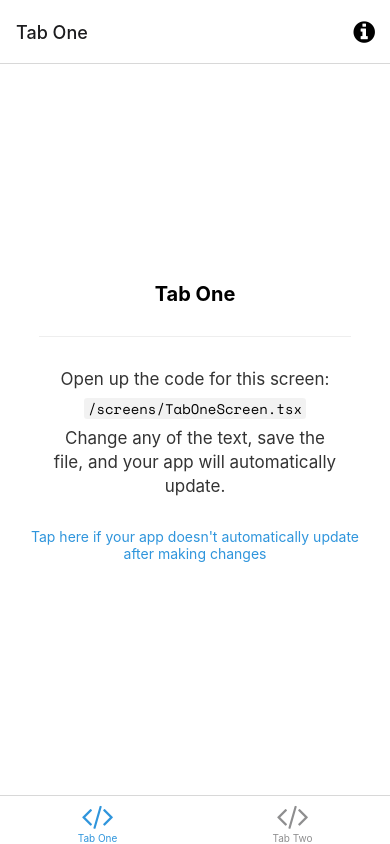
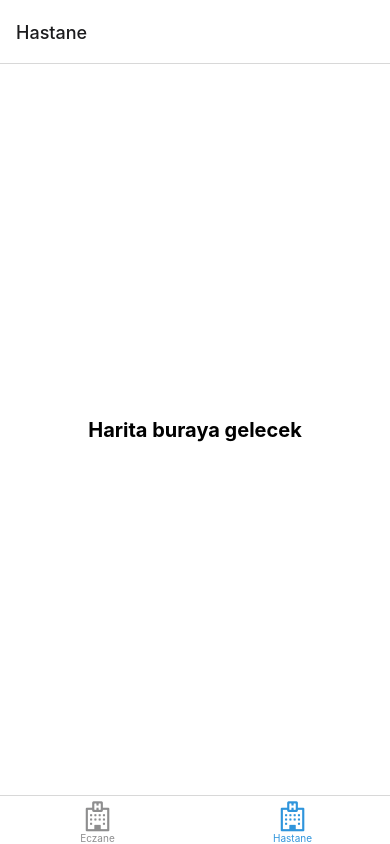
Before and after one commit to talharic/eczaneBul, a React Native app: screen /MapPharmacy in a window 390 px wide. Built offline with nearby package versions, Linux system fonts and the light colour scheme; what expo-linking would draw is missing.

Commit message:
Tabs changed to show only one map and linking configuration changed.

```diff
--- a/navigation/LinkingConfiguration.ts
+++ b/navigation/LinkingConfiguration.ts
@@ -15,14 +15,9 @@ const linking: LinkingOptions<RootStackParamList> = {
     screens: {
       Root: {
         screens: {
-          TabOne: {
+          Map: {
             screens: {
-              TabOneScreen: 'one',
-            },
-          },
-          TabTwo: {
-            screens: {
-              TabTwoScreen: 'two',
+              MapScreen: 'map',
             },
           },
         },
--- a/navigation/index.tsx
+++ b/navigation/index.tsx
@@ -14,8 +14,7 @@ import Colors from '../constants/Colors';
 import useColorScheme from '../hooks/useColorScheme';
 import ModalScreen from '../screens/ModalScreen';
 import NotFoundScreen from '../screens/NotFoundScreen';
-import TabOneScreen from '../screens/TabOneScreen';
-import TabTwoScreen from '../screens/TabTwoScreen';
+import MapScreen from '../screens/MapScreen';
 import { RootStackParamList, RootTabParamList, RootTabScreenProps } from '../types';
 import LinkingConfiguration from './LinkingConfiguration';
 
@@ -58,38 +57,24 @@ function BottomTabNavigator() {
 
   return (
     <BottomTab.Navigator
-      initialRouteName="TabOne"
+      initialRouteName="Map"
       screenOptions={{
         tabBarActiveTintColor: Colors[colorScheme].tint,
       }}>
       <BottomTab.Screen
-        name="TabOne"
-        component={TabOneScreen}
-        options={({ navigation }: RootTabScreenProps<'TabOne'>) => ({
-          title: 'Tab One',
-          tabBarIcon: ({ color }) => <TabBarIcon name="code" color={color} />,
-          headerRight: () => (
-            <Pressable
-              onPress={() => navigation.navigate('Modal')}
-              style={({ pressed }) => ({
-                opacity: pressed ? 0.5 : 1,
-              })}>
-              <FontAwesome
-                name="info-circle"
-                size={25}
-                color={Colors[colorScheme].text}
-                style={{ marginRight: 15 }}
-              />
-            </Pressable>
-          ),
+        name="Map"
+        component={MapScreen}
+        options={({ navigation }: RootTabScreenProps<'Map'>) => ({
+          title: 'Eczane',
+          tabBarIcon: ({ color }) => <TabBarIcon name="hospital-o" color={color} />,
         })}
       />
       <BottomTab.Screen
-        name="TabTwo"
-        component={TabTwoScreen}
+        name="MapPharmacy"
+        component={MapScreen}
         options={{
-          title: 'Tab Two',
-          tabBarIcon: ({ color }) => <TabBarIcon name="code" color={color} />,
+          title: 'Hastane',
+          tabBarIcon: ({ color }) => <TabBarIcon name="hospital-o" color={color} />,
         }}
       />
     </BottomTab.Navigator>
--- a/screens/TabOneScreen.tsx
+++ b/screens/MapScreen.tsx
@@ -1,16 +1,13 @@
 import * as React from 'react';
 import { StyleSheet } from 'react-native';
 
-import EditScreenInfo from '../components/EditScreenInfo';
 import { Text, View } from '../components/Themed';
 import { RootTabScreenProps } from '../types';
 
-export default function TabOneScreen({ navigation }: RootTabScreenProps<'TabOne'>) {
+export default function MapScreen({ navigation }: RootTabScreenProps<'Map'>) {
   return (
     <View style={styles.container}>
-      <Text style={styles.title}>Tab One</Text>
-      <View style={styles.separator} lightColor="#eee" darkColor="rgba(255,255,255,0.1)" />
-      <EditScreenInfo path="/screens/TabOneScreen.tsx" />
+      <Text style={styles.title}>Harita buraya gelecek</Text>
     </View>
   );
 }
--- a/screens/TabTwoScreen.tsx
+++ /dev/null
@@ -1,32 +0,0 @@
-import * as React from 'react';
-import { StyleSheet } from 'react-native';
-
-import EditScreenInfo from '../components/EditScreenInfo';
-import { Text, View } from '../components/Themed';
-
-export default function TabTwoScreen() {
-  return (
-    <View style={styles.container}>
-      <Text style={styles.title}>Tab Two</Text>
-      <View style={styles.separator} lightColor="#eee" darkColor="rgba(255,255,255,0.1)" />
-      <EditScreenInfo path="/screens/TabTwoScreen.tsx" />
-    </View>
-  );
-}
-
-const styles = StyleSheet.create({
-  container: {
-    flex: 1,
-    alignItems: 'center',
-    justifyContent: 'center',
-  },
-  title: {
-    fontSize: 20,
-    fontWeight: 'bold',
-  },
-  separator: {
-    marginVertical: 30,
-    height: 1,
-    width: '80%',
-  },
-});
--- a/types.tsx
+++ b/types.tsx
@@ -25,8 +25,7 @@ export type RootStackScreenProps<Screen extends keyof RootStackParamList> = Nati
 >;
 
 export type RootTabParamList = {
-  TabOne: undefined;
-  TabTwo: undefined;
+  Map: undefined;
 };
 
 export type RootTabScreenProps<Screen extends keyof RootTabParamList> = CompositeScreenProps<
```
